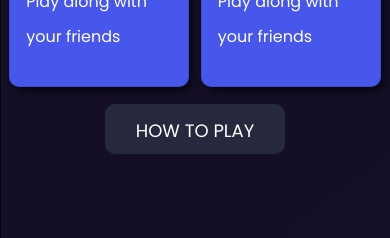
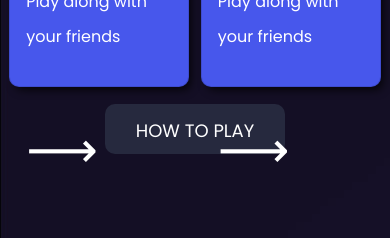
Before and after one commit to aromalsanthosh/Play-My-PlayList, a React (Create React App) app: page / in a window 390 px wide. Shown: the part 250-488 px from the top of the page. Built offline with nearby package versions, Linux system fonts and the light colour scheme.

Commit message:
Added Arrows (not responsive)

```diff
--- a/src/components/Body.css
+++ b/src/components/Body.css
@@ -109,6 +109,13 @@
     background-color: #383b4f !important;
 }
 
+span {
+    float: left;
+    content: "\27F6";
+    padding-top: 5vh;
+    font-size: 50px;
+
+  }
 
 @media screen and (max-width: 600px){
     .body-heading{
--- a/src/components/Body.js
+++ b/src/components/Body.js
@@ -22,6 +22,7 @@ class Body extends Component{
                                 <Card.Title className="card-title">Create Room</Card.Title>
                                 <Card.Text className="card-text">Play along with <br/>your friends</Card.Text>
                                 <i class="fal fa-long-arrow-right"></i>
+                                <p><span>&#10230;</span></p>
                             </Card.Body>
                         </Card>
                         <Card className="card2 cards">
@@ -29,6 +30,7 @@ class Body extends Component{
                                 <Card.Title className="card-title">Join Room</Card.Title>
                                 <Card.Text className="card-text">Play along with <br/>your friends</Card.Text>
                                 <i class="fal fa-long-arrow-right"></i>
+                                <p><span>&#10230;</span></p>
                             </Card.Body>
                         </Card>
                     </div>
```
